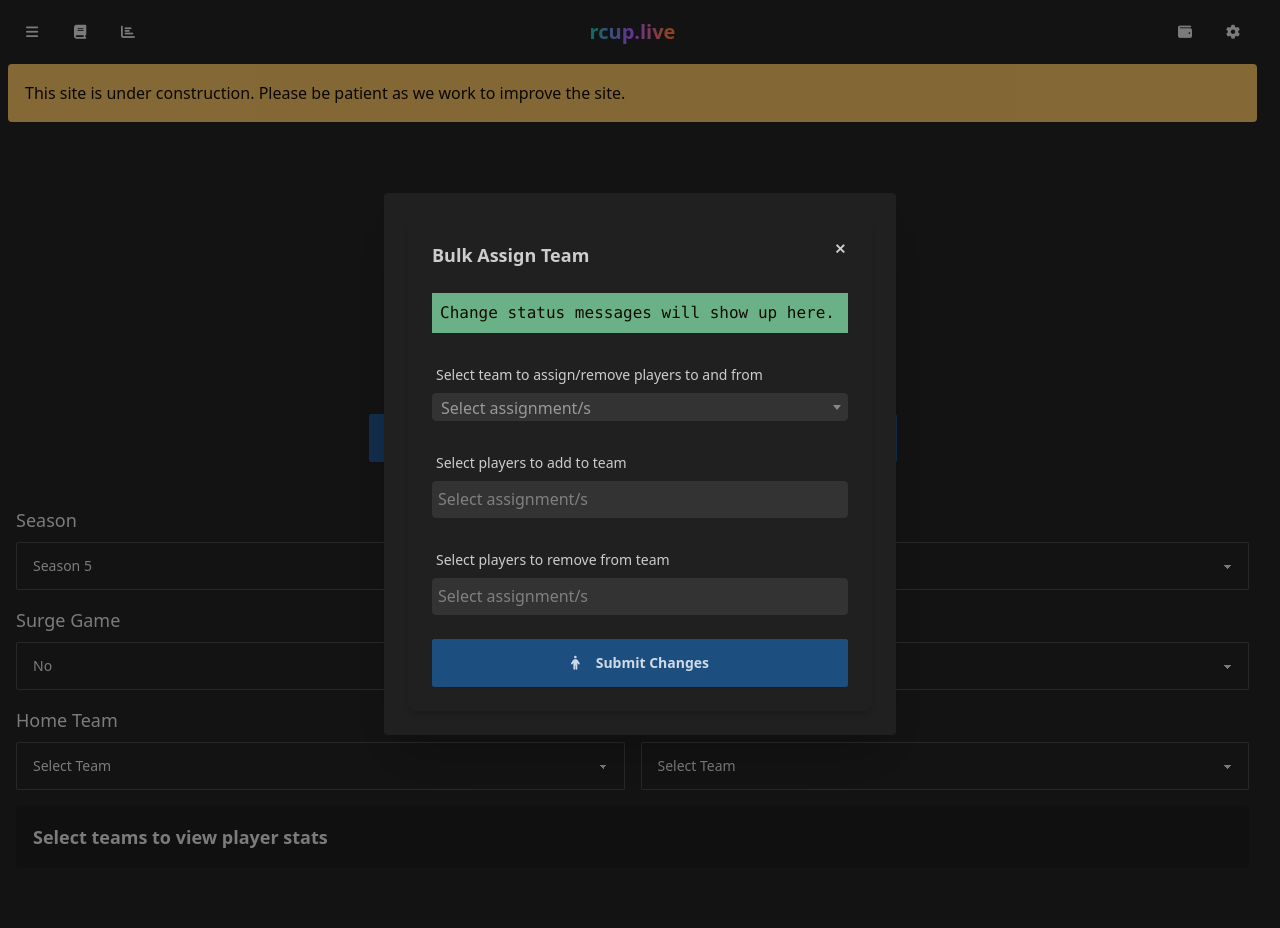
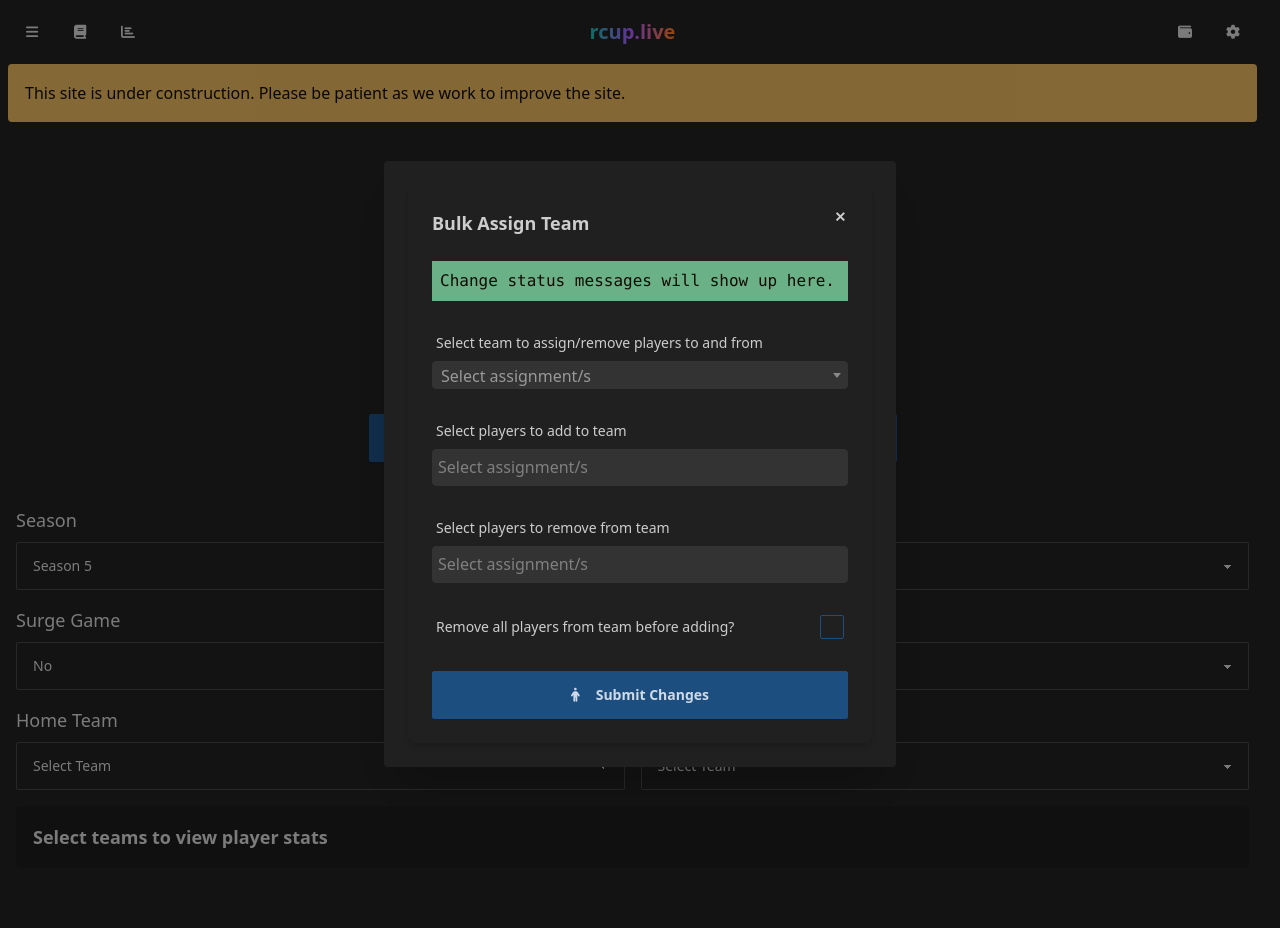
Before and after one commit to doublesync/TheRussellCup, a Django app: page /stats/games/create/ in a window 1280 px wide, after a click on "Swap Players". Run offline with Django 5.2, Linux system fonts and the light colour scheme; the visitor is signed in with stand-in values (Sample User, id 1); data that the repository does not hold is empty; some libraries are stand-ins or nearby versions.

Commit message:
Add option to remove players before adding

```diff
--- a/templates/stafftools/fragments/bulk_assign_team.html
+++ b/templates/stafftools/fragments/bulk_assign_team.html
@@ -52,6 +52,14 @@
             </select>
         </div>
 
+        {% comment %} Checkbox to just remove all players on team before adding {% endcomment %}
+        <div class="form-control">
+            <label class="label cursor-pointer">
+                <span class="label-text">Remove all players from team before adding?</span>
+                <input type="checkbox" name="remove-all" class="checkbox checkbox-primary" />
+            </label>
+        </div>
+
         <!-- Submit Button -->
         <div class="form-control">
             <button type="submit"
```
Also changed, not shown: stafftools/views.py (+9 -5 lines).
